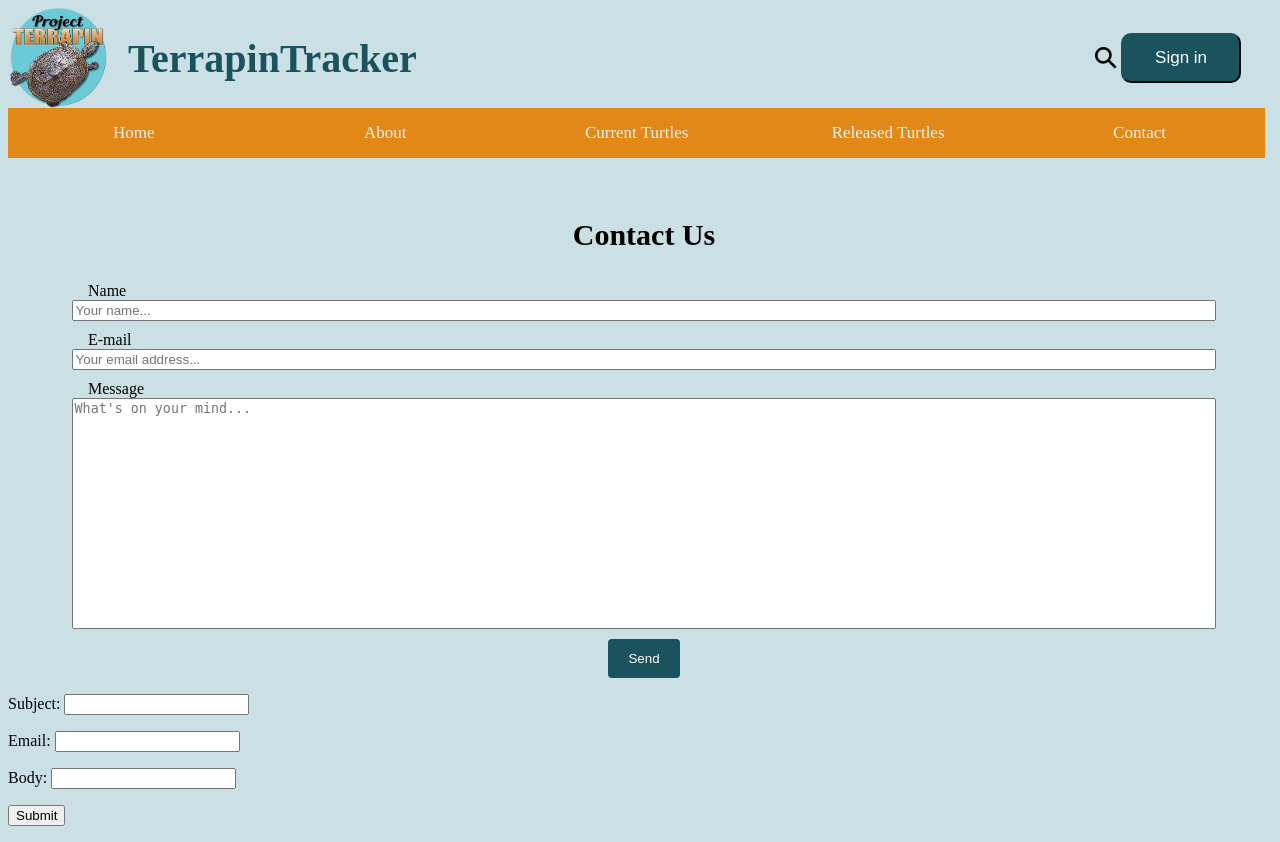
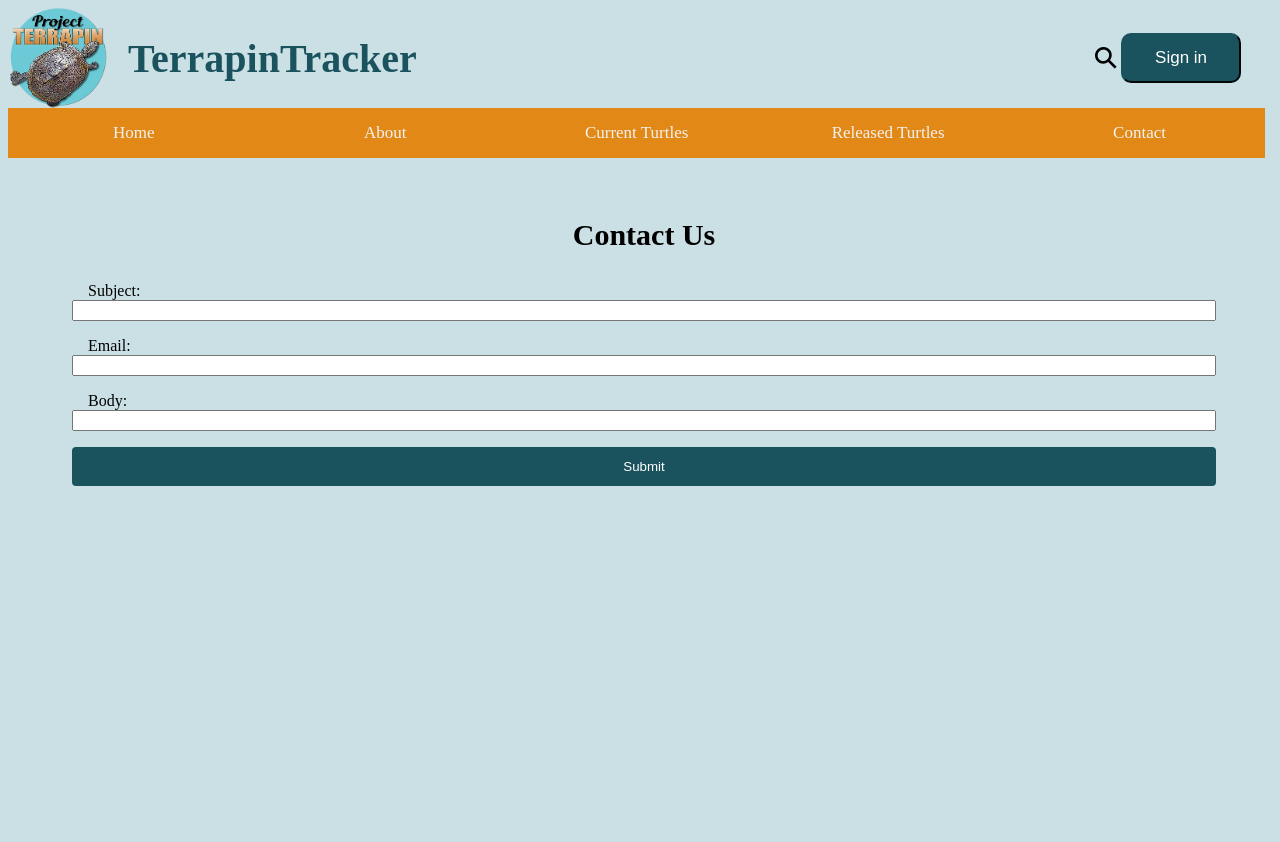
Before and after one commit to henbestaj/senior-capstone, a Django app: template terrapin_tracker/turtles/templates/turtles/contact.html in a window 1280 px wide. After the commit the page ends 486 px from the top, so only its background shows below. Run offline with Django 4.2, Linux system fonts and the light colour scheme; the template is opened without the code that fills it: values that come from a table or form of the project are taken from there, others are empty.

Commit message:
made form boxes wider

```diff
--- a/terrapin_tracker/turtles/static/turtles/contact_style.css
+++ b/terrapin_tracker/turtles/static/turtles/contact_style.css
@@ -4,14 +4,14 @@
     display:block;
     margin:auto auto 10px;
 }
-.form-group{
+p{
     text-indent: 80px;
     color:black;
 }
 textarea{
     resize: none;
 }
-.send {
+.submit {
     background-color: rgb(26,82,94);
     color: white;
     padding: 12px 20px;
@@ -22,6 +22,18 @@ textarea{
     display: block;
   }
 
-.send:hover {
+.submit:hover {
     background-color:rgb(45, 125, 143);
 }
+
+input{
+    color:black;
+    width:90%;
+    align-items: center;
+    display:block;
+    margin:auto auto 10px;
+}
+
+.subject{
+    color:pink;
+}
--- a/terrapin_tracker/turtles/templates/turtles/contact.html
+++ b/terrapin_tracker/turtles/templates/turtles/contact.html
@@ -7,9 +7,9 @@
 
 {% block content %}
 <div class="container">
-    <p style="text-align: center; font-size: 30px; font-weight: bold; padding-top: 30px;">Contact Us</p>
+    <h3 style="text-align: center; font-size: 30px; font-weight: bold; padding-top: 30px;">Contact Us</h3>
 
-    <form method="POST">
+    <!-- <form method="POST">
         {% csrf_token %}
 
         <div class="form-group">
@@ -28,12 +28,13 @@
         </div>
 
         <button type=submit class="send">Send</button>
+    </form> -->
+    <form action="/contact/" method="post">
+        {% csrf_token %}
+        {{ form.as_p }}
+        <input type="submit" value="Submit" class=submit>
     </form>
   </div>
-<form action="/contact/" method="post">
-    {% csrf_token %}
-    {{ form.as_p }}
-    <input type="submit" value="Submit">
-</form>
+
 
 {% endblock %}
```
